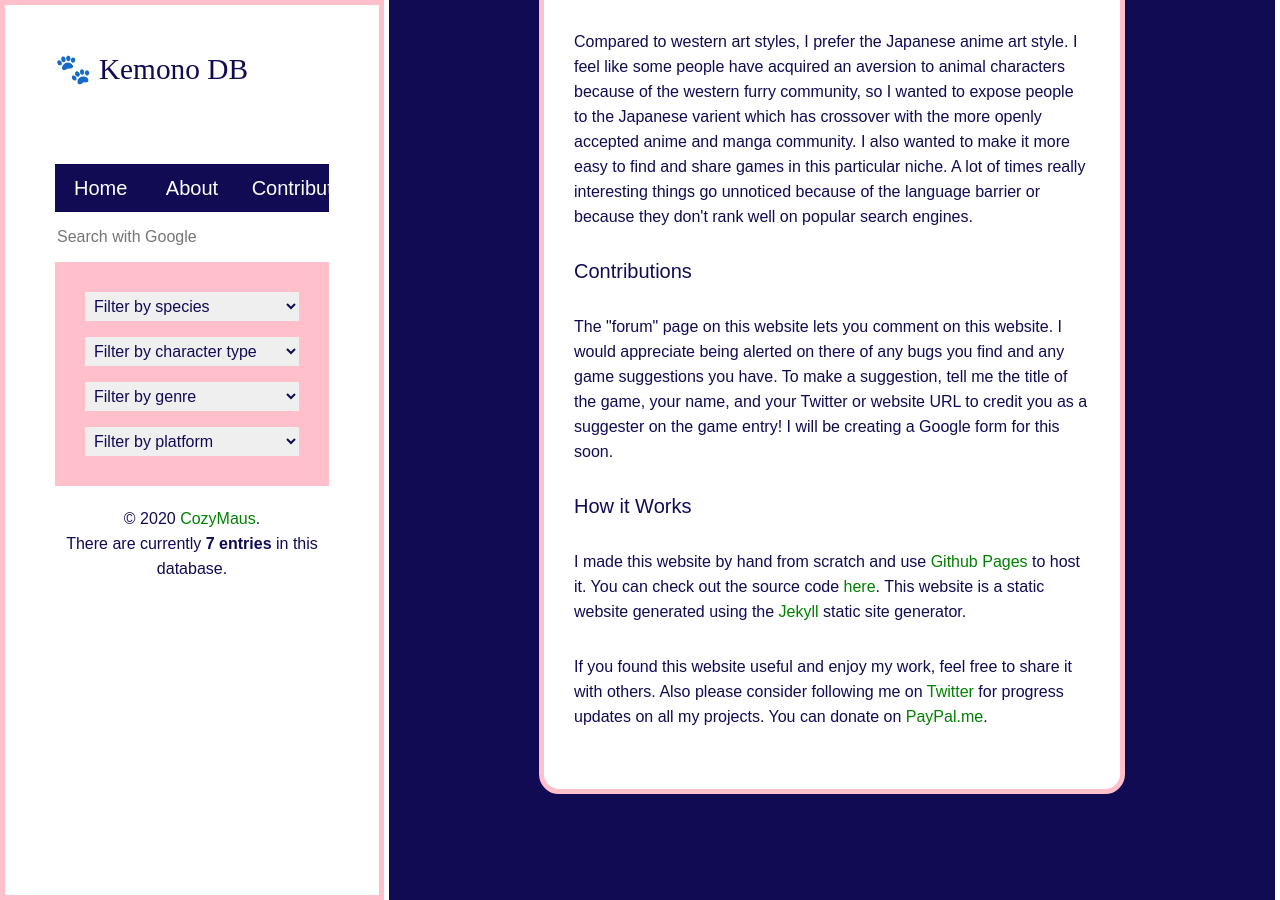
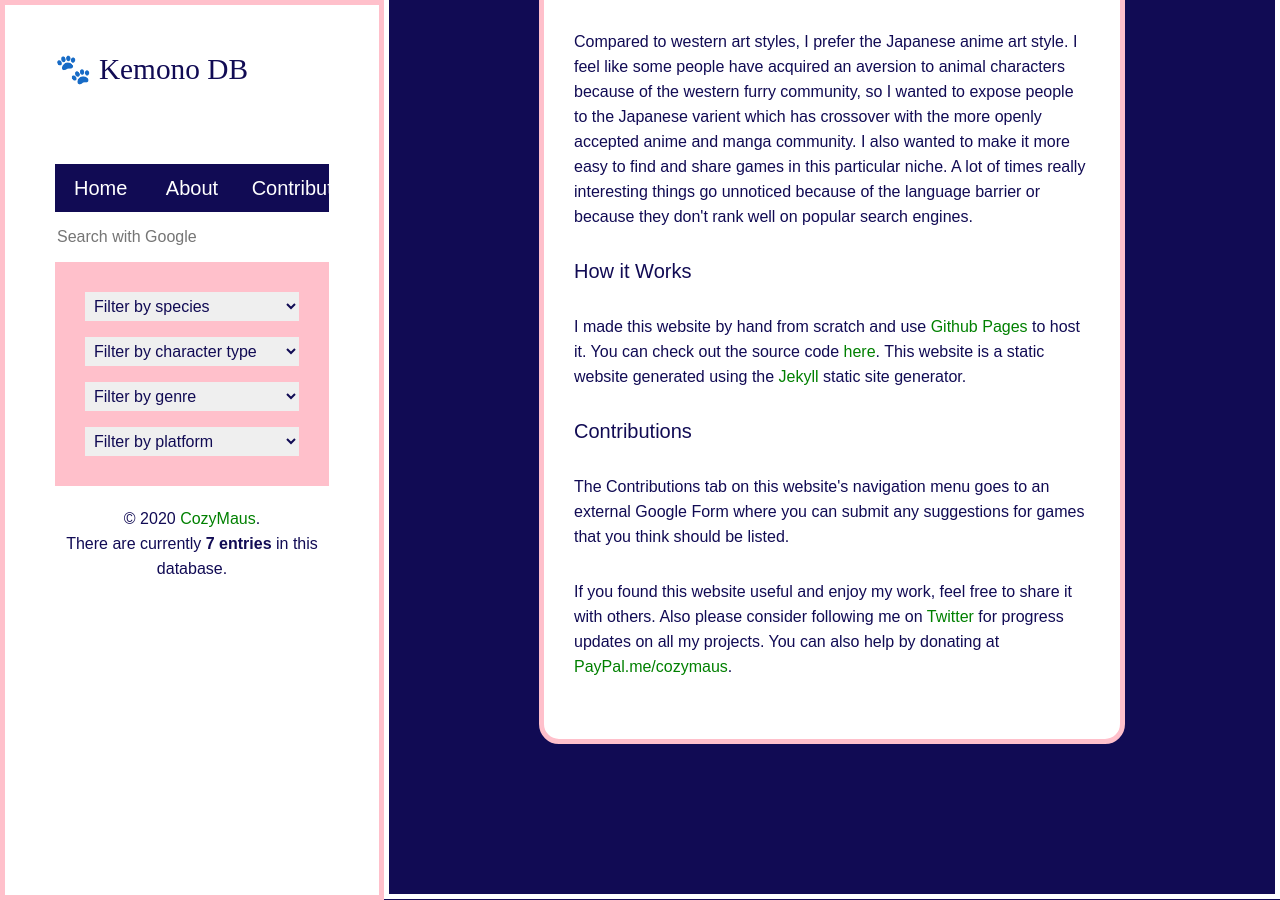
Before and after one commit to byliz/animal-game-database, a Jekyll site: the page built from about/index.html, in a window 1280 px wide and 900 px high, scrolled down 875 px. Built offline with Jekyll 4.4.1, drawn with Linux system fonts in a browser that asks for light colours; nearby versions of some CDN libraries.

Commit message:
Update index.html

```diff
--- a/about/index.html
+++ b/about/index.html
@@ -30,21 +30,17 @@ This website was originally made to record all video games in which animals are
 
 <p class="excerpt">
 
-Compared to western art styles, I prefer the Japanese anime art style. I feel like some people have acquired an aversion to animal characters because of the western furry community, so I wanted to expose people to the Japanese varient which has crossover with the more openly accepted anime and manga community. I also wanted to make it more easy to find and share games in this particular niche. A lot of times really interesting things go unnoticed because of the language barrier or because they don't rank well on popular search engines.
-
-</p>
-
-
-<h3>Contributions</h3>
-
-<p class="excerpt">
-The "forum" page on this website lets you comment on this website. I would appreciate being alerted on there of any bugs you find and any game suggestions you have. To make a suggestion, tell me the title of the game, your name, and your Twitter or website URL to credit you as a suggester on the game entry! I will be creating a Google form for this soon.
-</p>
-
+Compared to western art styles, I prefer the Japanese anime art style. I feel like some people have acquired an aversion to animal characters because of the western furry community, so I wanted to expose people to the Japanese varient which has crossover with the more openly accepted anime and manga community. I also wanted to make it more easy to find and share games in this particular niche. A lot of times really interesting things go unnoticed because of the language barrier or because they don't rank well on popular search engines.</p>
 
 <h3>How it Works</h3>
 
 <p class="excerpt">I made this website by hand from scratch and use <a href="https://pages.github.com/" target="_blank">Github Pages</a> to host it. You can check out the source code <a href="http://github.com/cozymaus/kemono-database" target="_blank">here</a>. This website is a static website generated using the <a href="https://jekyllrb.com/" target="_blank">Jekyll</a> static site generator.</p>
 
-<p class="excerpt">If you found this website useful and enjoy my work, feel free to share it with others. Also please consider following me on <a href="http://twitter.com/cozymaus" target="_blank">Twitter</a> for progress updates on all my projects. You can donate on <a href="https://paypal.me/cozymaus" target="_blank">PayPal.me</a>.</p>
+<h3>Contributions</h3>
+
+<p class="excerpt">
+The Contributions tab on this website's navigation menu goes to an external Google Form where you can submit any suggestions for games that you think should be listed.
+</p>
+
+<p class="excerpt">If you found this website useful and enjoy my work, feel free to share it with others. Also please consider following me on <a href="http://twitter.com/cozymaus" target="_blank">Twitter</a> for progress updates on all my projects. You can also help by donating at <a href="https://paypal.me/cozymaus" target="_blank">PayPal.me/cozymaus</a>.</p>
 </div>
```
